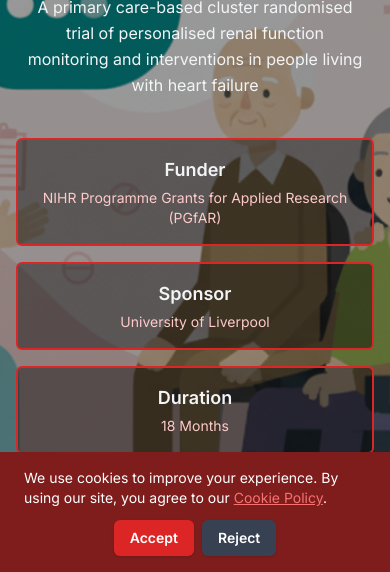
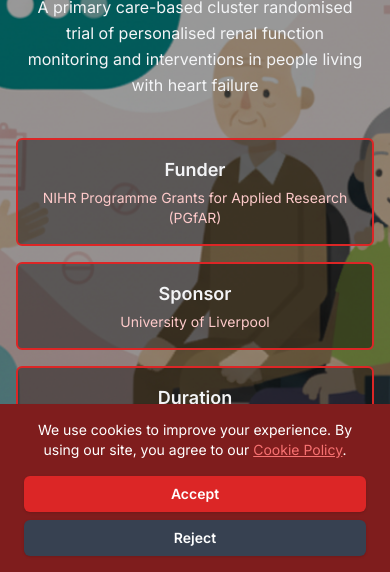
Before and after one commit to vinivini220/computation-project, a plain HTML site: page index.html in a window 390 px wide. Shown: the part 272-844 px from the top of the page. Drawn offline with nearby package versions, Linux system fonts and the light colour scheme.

Commit message:
Update index.html

```diff
--- a/index.html
+++ b/index.html
@@ -19,20 +19,32 @@
 
 <body class="bg-gray-50 font-['Inter',_sans-serif]">
     <!-- Cookies Banner -->
-<div id="cookies-banner" class="fixed bottom-0 inset-x-0 bg-red-900 text-white py-4 px-6 flex flex-col sm:flex-row items-center justify-between gap-3 z-[9999] shadow-lg">
-  <p class="text-sm sm:text-base flex-1">
+<div id="cookies-banner"
+     class="fixed bottom-0 inset-x-0 bg-red-900 text-white py-4 px-6
+            flex flex-col sm:flex-row sm:items-center sm:justify-between gap-4
+            z-[9999] shadow-lg">
+
+  <!-- Text -->
+  <p class="text-sm sm:text-base flex-1 text-center sm:text-left">
     We use cookies to improve your experience. By using our site, you agree to our
     <a href="#" class="underline text-red-400 hover:text-red-300">Cookie Policy</a>.
   </p>
-  <div class="flex gap-2">
-    <button id="accept-cookies" class="bg-red-600 hover:bg-red-700 text-white px-4 py-2 rounded-md text-sm font-semibold shadow">
+
+  <!-- Buttons -->
+  <div class="flex flex-col sm:flex-row gap-2 w-full sm:w-auto">
+    <button id="accept-cookies"
+            class="bg-red-600 hover:bg-red-700 text-white px-4 py-2 rounded-md
+                   text-sm font-semibold shadow w-full sm:w-auto">
       Accept
     </button>
-    <button id="reject-cookies" class="bg-gray-700 hover:bg-gray-600 text-white px-4 py-2 rounded-md text-sm font-semibold shadow">
+    <button id="reject-cookies"
+            class="bg-gray-700 hover:bg-gray-600 text-white px-4 py-2 rounded-md
+                   text-sm font-semibold shadow w-full sm:w-auto">
       Reject
     </button>
   </div>
 </div>
+
 
     <header class="fixed top-0 left-0 right-0 z-[1000] bg-white border-b border-gray-200 shadow-sm">
         <!-- Top quick links -->
```
